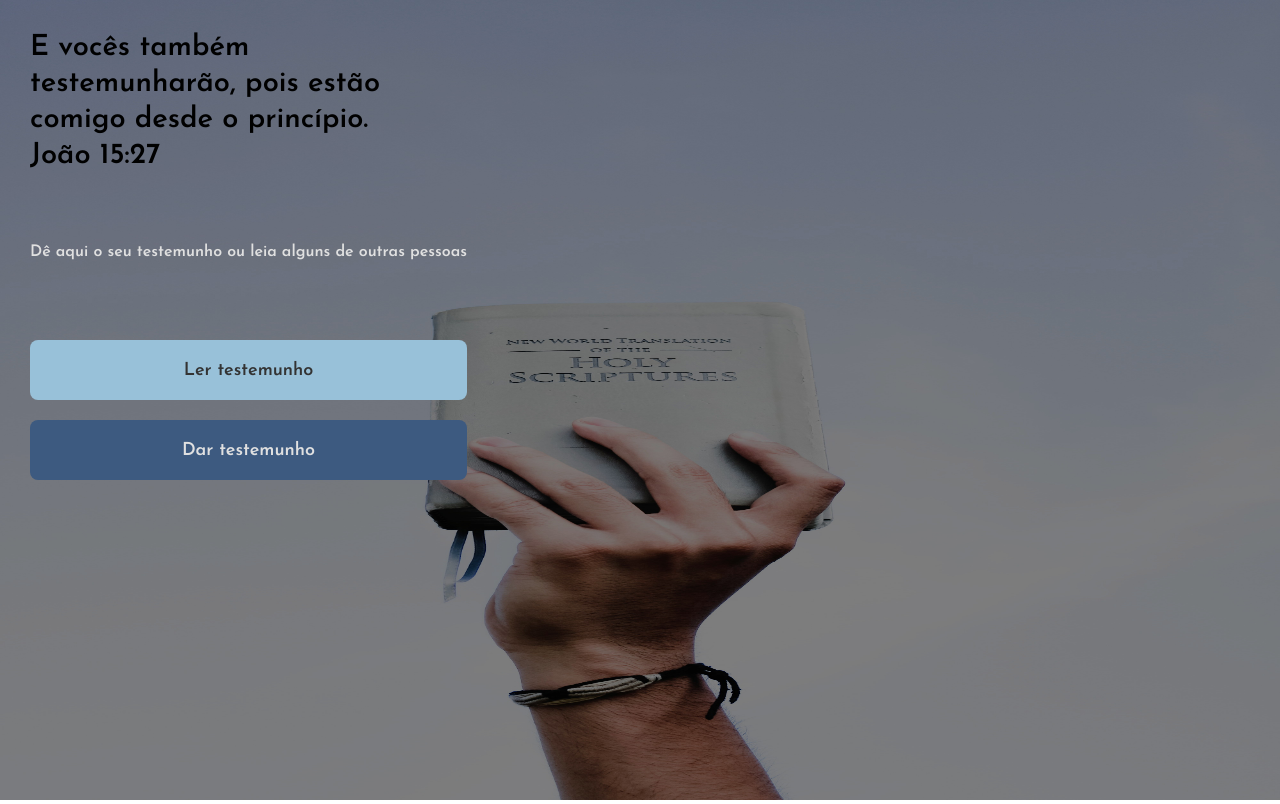
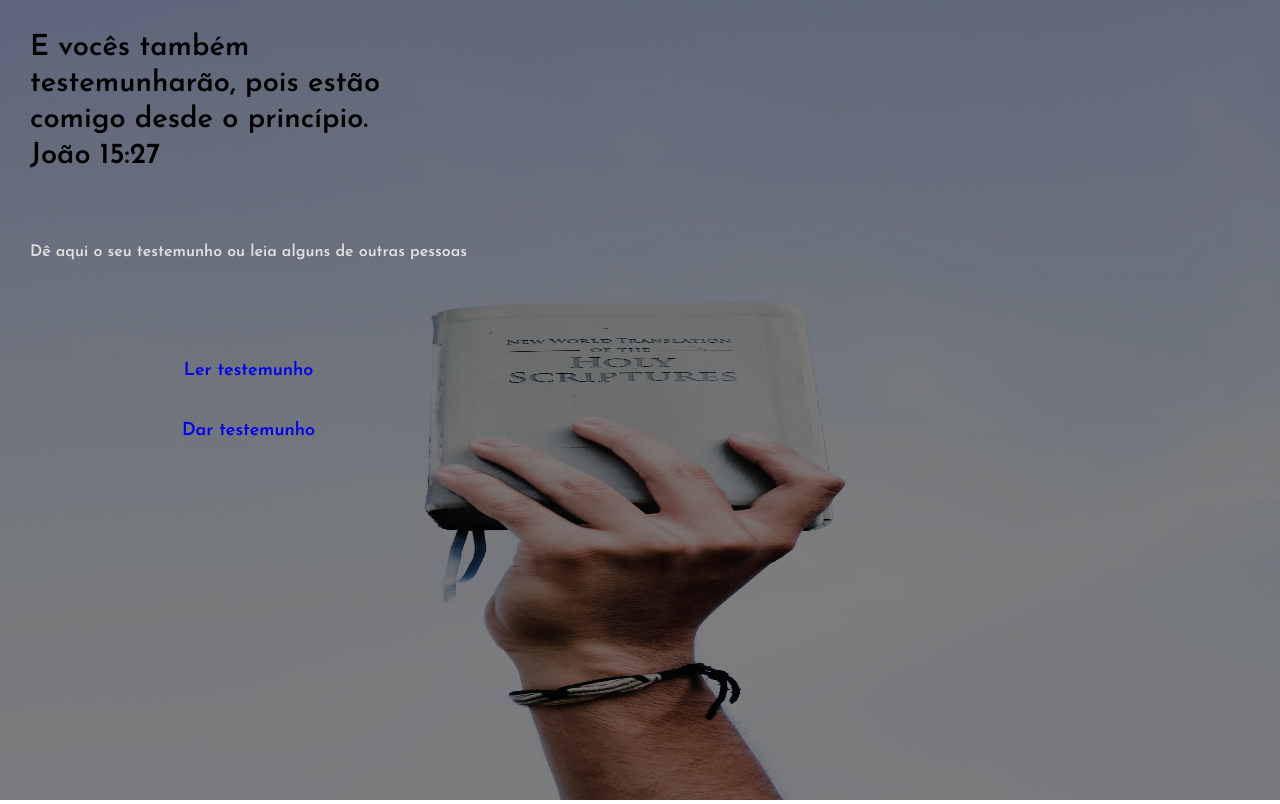
Before and after one commit to derickcjesus/testemunhe-web, a React (Create React App) app: page / in a window 1280 px wide. Built offline with nearby package versions, Linux system fonts and the light colour scheme.

Commit message:
fix: change className to id

```diff
--- a/src/pages/LandingPage/index.tsx
+++ b/src/pages/LandingPage/index.tsx
@@ -19,10 +19,10 @@ export default function LandingPage() {
           <h4>Dê aqui o seu testemunho ou leia alguns de outras pessoas</h4>
 
           <div className="buttons-container">
-            <Link to="/testify" className="read-testimony">
+            <Link to="/testify-list" id="read-testimony">
               Ler testemunho
             </Link>
-            <Link to="/testify-form" className="testify">
+            <Link to="/testify-form" id="testify">
               Dar testemunho
             </Link>
           </div>
```
